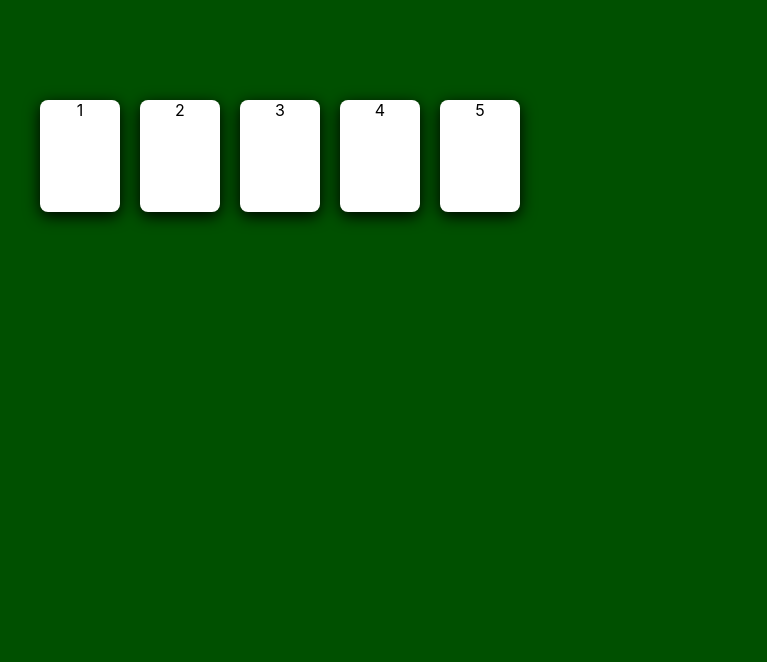
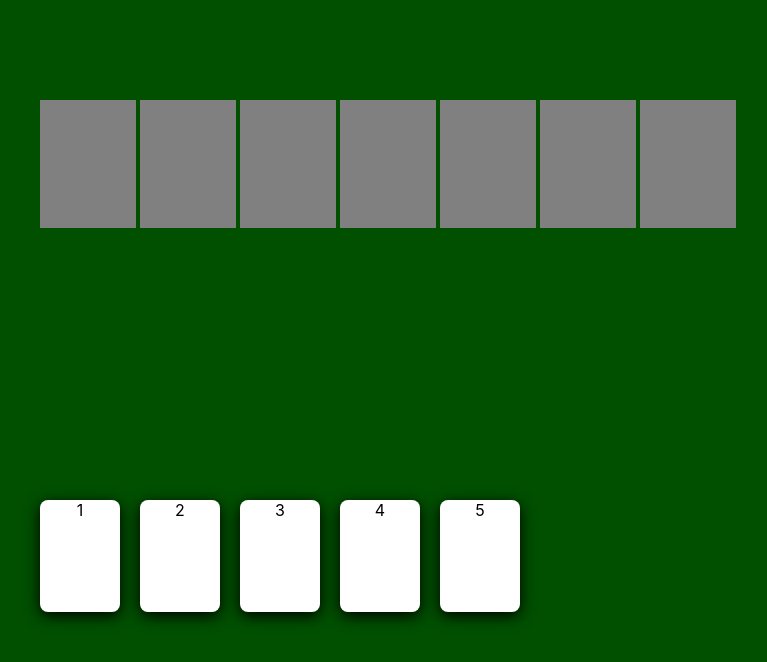
Before and after one commit to HENOZIWD/solitaire, a React (Create React App) app: page / in a window 1280 px wide. Shown: the top 662 px of the page, without its empty margins (60-827 px from the left). Built offline with nearby package versions, Linux system fonts and the light colour scheme.

Commit message:
Add card deck

```diff
--- a/src/components/App.tsx
+++ b/src/components/App.tsx
@@ -1,9 +1,11 @@
-import React, { useState } from 'react';
+import React, { useEffect, useState } from 'react';
 import styles from '../styles/App.module.css';
 
 interface ICardPosition {
   x: number;
   y: number;
+  isClicked: boolean;
+  deckIndex: number;
 }
 
 const App = () => {
@@ -12,13 +14,22 @@ const App = () => {
   const baseFontSize = +baseFontSizeString.slice(0, baseFontSizeString.indexOf('px'));
   const cardWidth = baseFontSize * 5;
   const cardHeight = baseFontSize * 7;
-  const [cardPositions, setCardPositions] = useState<ICardPosition[]>([
-    { x: 100, y: 100 },
-    { x: 200, y: 100 },
-    { x: 300, y: 100 },
-    { x: 400, y: 100 },
-    { x: 500, y: 100 },
-  ])
+  const deckWidth = baseFontSize * 6;
+  const deckHeight = baseFontSize * 8;
+  const [cardDatas, setCardDatas] = useState<ICardPosition[]>([
+    { x: 100, y: 500, isClicked: false, deckIndex: -1 },
+    { x: 200, y: 500, isClicked: false, deckIndex: -1 },
+    { x: 300, y: 500, isClicked: false, deckIndex: -1 },
+    { x: 400, y: 500, isClicked: false, deckIndex: -1 },
+    { x: 500, y: 500, isClicked: false, deckIndex: -1 },
+  ]);
+  const [zIndex, setZIndex] = useState<number>(1);
+  const [deck, setDeck] = useState<number[][]>(Array.from({ length: 7 }, () => []));
+  const [focusedDeck, setFocusedDeck] = useState<number>(-1);
+
+  useEffect(() => {
+    console.log(deck);
+  }, [deck])
 
   const checkBoundary = (val: number, min: number, max: number, pad: number) => {
 
@@ -32,36 +43,112 @@ const App = () => {
     return val;
   }
 
+  const checkDeck = (prevDeckIndex: number, x: number, y: number) => {
+    let deckIndex = -1;
+    for (let i = 0; i < deck.length; i++) {
+      if (i !== prevDeckIndex) {
+        const currentDeckLeft = 100 + i * 100;
+        const currentDeckTop = 100 + deck[i].length * baseFontSize * 2;
+        if (currentDeckLeft < x && x < currentDeckLeft + deckWidth &&
+            currentDeckTop < y && y < currentDeckTop + deckHeight) {
+
+          setFocusedDeck(i);
+          deckIndex = i;
+          break;
+        }
+      }
+    }
+
+    return deckIndex;
+  }
+
+  const stackToDeck = (cardIndex: number, prevDeckIndex: number, nextDeckIndex: number) => {
+    const newDeck = deck.slice();
+    if (prevDeckIndex !== -1) {
+      newDeck[prevDeckIndex] = newDeck[prevDeckIndex].filter(d => d !== cardIndex);
+    }
+    newDeck[nextDeckIndex].push(cardIndex);
+    setDeck(newDeck);
+  }
+
   return (
     <>
     <div
       className={styles.board}
     >
-      {cardPositions.map((pos, i) => (
+      {deck.map((d, i) => (
+        <div
+          key={i}
+          className={styles.deck}
+          style={{
+            left: 100 + i * 100,
+            top: 100,
+            border: `${focusedDeck === i ? 1 : 0}px solid yellow`
+          }}
+        />
+      ))}
+      {cardDatas.map((card, i) => (
         <div
           key={i}
           className={styles.card}
-          style={{ transform: `translateX(${pos.x}px) translateY(${pos.y}px)` }}
+          style={{ transform: `translateX(${card.x}px) translateY(${card.y}px) scale(${card.isClicked ? 0.9 : 1})` }}
           onMouseDown={(mouseDownEvent) => {
             mouseDownEvent.preventDefault();
             mouseDownEvent.stopPropagation();
+            let deckIndex = cardDatas[i].deckIndex;
+
+            let prevX = card.x;
+            let prevY = card.y;
+            checkDeck(deckIndex, mouseDownEvent.pageX, mouseDownEvent.pageY)
 
             const mouseMove = (mouseMoveEvent: MouseEvent) => {
-              const newCardPos = cardPositions.slice();
-              newCardPos[i] = {
-                x: checkBoundary(mouseMoveEvent.pageX - cardWidth / 2, 0, window.innerWidth - cardWidth, baseFontSize),
-                y: checkBoundary(mouseMoveEvent.pageY - cardHeight / 2, 0, window.innerHeight - cardHeight, baseFontSize)
+              const newCardDatas = cardDatas.slice();
+              const nextX = checkBoundary(mouseMoveEvent.pageX - cardWidth / 2, 0, window.innerWidth - cardWidth, baseFontSize);
+              const nextY = checkBoundary(mouseMoveEvent.pageY - baseFontSize * 2, 0, window.innerHeight - cardHeight, baseFontSize);
+
+              if (checkDeck(deckIndex, mouseMoveEvent.pageX, mouseMoveEvent.pageY) === -1) {
+                setFocusedDeck(-1);
+              }
+              newCardDatas[i] = {
+                ...newCardDatas[i],
+                x: nextX,
+                y: nextY,
+                isClicked: true,
               };
-              setCardPositions(newCardPos);
+              setCardDatas(newCardDatas);
             }
 
-            const mouseUp = () => {
+            const mouseUp = (mouseUpEvent: MouseEvent) => {
+              const moveResult = checkDeck(deckIndex, mouseUpEvent.pageX, mouseUpEvent.pageY);
+              if (moveResult !== -1) {
+                prevX = 100 + moveResult * 100 + baseFontSize / 2;
+                prevY = 100 + baseFontSize / 2 + deck[moveResult].length * baseFontSize * 2;
+                stackToDeck(i, deckIndex, moveResult);
+                deckIndex = moveResult;
+              }
+              const newCardDatas = cardDatas.slice();
+              newCardDatas[i] = {
+                x: prevX,
+                y: prevY,
+                isClicked: false,
+                deckIndex: deckIndex,
+              };
+              setCardDatas(newCardDatas);
+              setFocusedDeck(-1);
               document.removeEventListener('mousemove', mouseMove);
             }
 
-            const newCardPos = cardPositions.slice();
-            newCardPos[i] = { x: mouseDownEvent.pageX - cardWidth / 2, y: mouseDownEvent.pageY - cardHeight / 2 };
-            setCardPositions(newCardPos);
+            const newCardDatas = cardDatas.slice();
+            newCardDatas[i] = {
+              ...newCardDatas[i],
+              x: checkBoundary(mouseDownEvent.pageX - cardWidth / 2, 0, window.innerWidth - cardWidth, baseFontSize),
+              y: checkBoundary(mouseDownEvent.pageY - baseFontSize * 2, 0, window.innerHeight - cardHeight, baseFontSize),
+              isClicked: true,
+            };
+            setCardDatas(newCardDatas);
+            mouseDownEvent.currentTarget.style.zIndex = zIndex.toString();
+            setZIndex(z => z + 1);
+            // console.log(zIndex);
             document.addEventListener('mousemove', mouseMove);
             document.addEventListener('mouseup', mouseUp, { once: true });
           }}
--- a/src/styles/App.module.css
+++ b/src/styles/App.module.css
@@ -1,6 +1,13 @@
 .board {
   background-color: rgb(0, 80, 0);
   height: 100vh;
+}
+
+.deck {
+  position: fixed;
+  background-color: gray;
+  width: 6rem;
+  height: 8rem;
 }
 
 .card {
@@ -12,4 +19,9 @@
   text-align: center;
   box-shadow: 0px 0.25rem 1rem black;
   user-select: none;
+  cursor: grab;
 }
+
+.card:active {
+  cursor: grabbing;
+}
```
